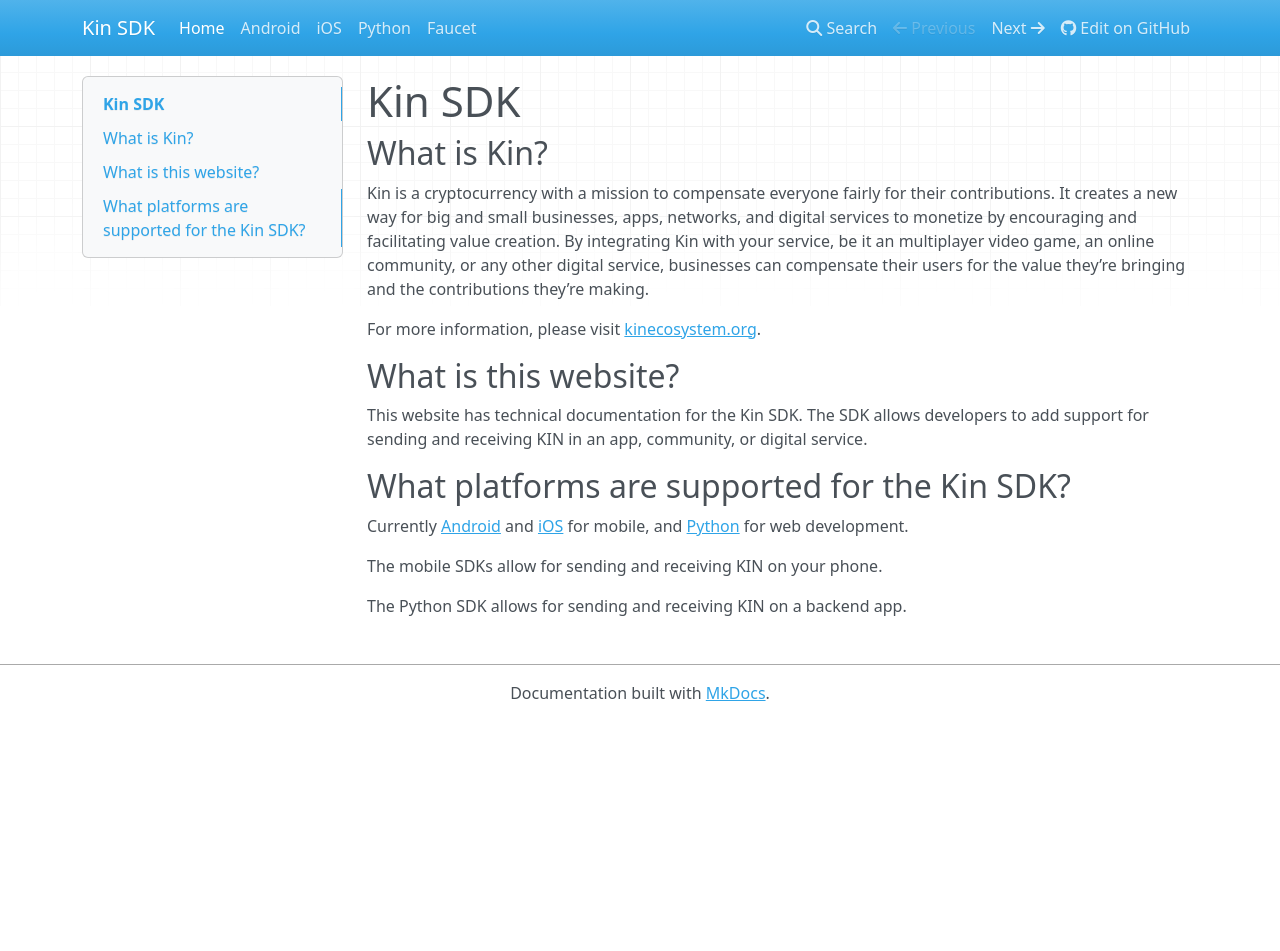
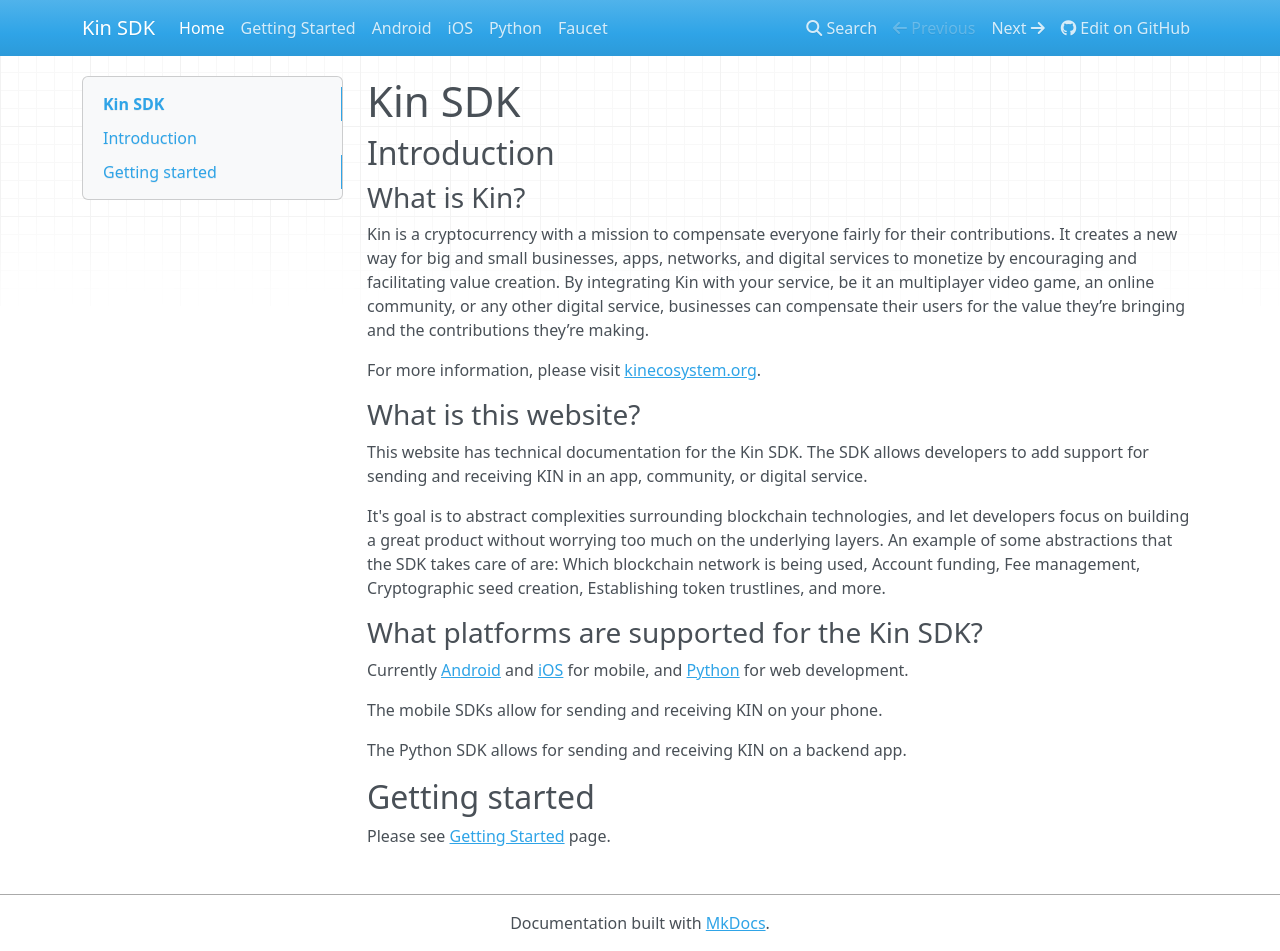
Before and after one commit to kinecosystem/kin-core-docs, an MkDocs documentation site: the page built from docs/index.md, in a window 1280 px wide and 951 px high. Built offline with MkDocs 1.6.1, drawn with Linux system fonts in a browser that asks for light colours; nearby versions of some CDN libraries; old or Windows-style settings are respelled for this version of MkDocs.

Commit message:
add getting-started page; update index page to match

```diff
--- a/docs/index.md
+++ b/docs/index.md
@@ -1,6 +1,8 @@
 # Kin SDK
 
-## What is Kin?
+## Introduction
+
+### What is Kin?
 
 Kin is a cryptocurrency with a mission to compensate everyone fairly for their contributions.
 It creates a new way for big and small businesses, apps, networks, and digital services to monetize
@@ -8,23 +10,26 @@
 By integrating Kin with your service, be it an multiplayer video game, an online community, or any other digital service,
 businesses can compensate their users for the value they’re bringing and the contributions they’re making.
 
-For more information, please visit [kinecosystem.org][kinecosystem].
+For more information, please visit [kinecosystem.org](https://kinecosystem.org).
 
-## What is this website?
+### What is this website?
 
 This website has technical documentation for the Kin SDK.
 The SDK allows developers to add support for sending and receiving KIN in an app, community, or digital service.
 
-## What platforms are supported for the Kin SDK?
+It's goal is to abstract complexities surrounding blockchain technologies,
+and let developers focus on building a great product without worrying too much on the underlying layers.
+An example of some abstractions that the SDK takes care of are:
+Which blockchain network is being used, Account funding, Fee management, Cryptographic seed creation, Establishing token trustlines, and more.
 
-Currently [Android][android] and [iOS][ios] for mobile, and [Python][python] for web development.
+### What platforms are supported for the Kin SDK?
+
+Currently [Android](android.md) and [iOS](ios.md) for mobile, and [Python](python.md) for web development.
 
 The mobile SDKs allow for sending and receiving KIN on your phone.
 
 The Python SDK allows for sending and receiving KIN on a backend app.
 
+## Getting started
 
-[kinecosystem]: https://kinecosystem.org/
-[android]: android.md
-[ios]: ios.md
-[python]: python.md
+Please see [Getting Started](getting-started.md) page.
--- a/mkdocs.yml
+++ b/mkdocs.yml
@@ -2,6 +2,7 @@
 repo_url: https://github.com/kinecosystem/kin-core-docs/
 pages:
   - Home: index.md
+  - Getting Started: getting-started.md
   - Android: android.md
   - iOS: ios.md
   - Python: python.md
```
Also changed, not shown: docs/getting-started.md (added, +68 -0 lines).
